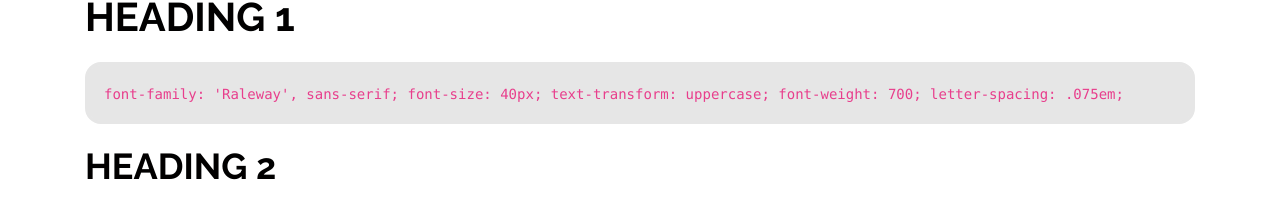
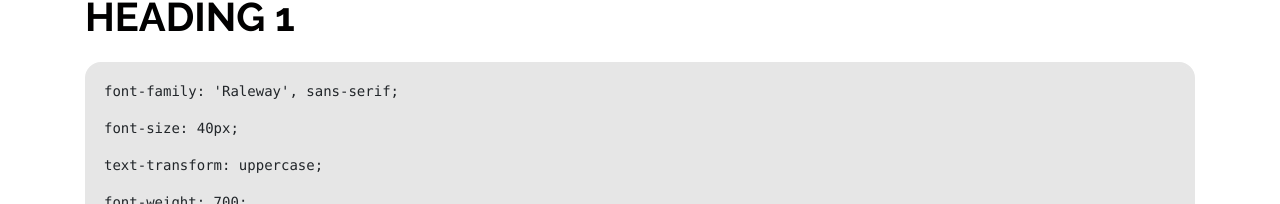
Before and after one commit to u-w0t-m8/DesignSystem, a React (Create React App) app: page /typography in a window 1280 px wide. Shown: the part 748-952 px from the top of the page. Built offline with nearby package versions, Linux system fonts and the light colour scheme.

Commit message:
Dynamically render colour palettes

```diff
--- a/src/Assets/scss/_config.scss
+++ b/src/Assets/scss/_config.scss
@@ -19,10 +19,15 @@ $lightPrimary: #94c0f4;
 $purple: #8472bb;
 $blueMid: #3a6493;
 $teal: #2e9ac5;
-$yellow: #e2b42a;
-$orange: #c57a29;
-$green: #49882e;
+$yellow: #f7c85f; //#e2b42a;
+$orange: #ee6831; //#c57a29;
+$green: #3dba50; //#49882e;
 $pinkle: #a64d79;
+
+$error: $red;
+$warning: $yellow;
+$success: $green;
+
 /*************************************
 
     S P A C I N G
--- a/src/Components/colourPalette.jsx
+++ b/src/Components/colourPalette.jsx
@@ -6,15 +6,15 @@ class ColourPalette extends Component {
     hexCode: this.props.hexCode,
     scss: this.props.scss
   };
-  constructor(props) {
-    super(props);
-    let colourPalleteProperties = new Array(1).fill({
-      hexCode: this.state.hexCode,
-      label: this.state.label,
-      scss: this.state.scss
-    });
-    console.log(colourPalleteProperties);
-  }
+  // constructor(props) {
+  //   super(props);
+  //   let colourPalleteProperties = new Array(1).fill({
+  //     hexCode: this.state.hexCode,
+  //     label: this.state.label,
+  //     scss: this.state.scss
+  //   });
+  //   //console.log(colourPalleteProperties);
+  // }
 
   render() {
     return (
@@ -33,7 +33,7 @@ class ColourPalette extends Component {
               <span>scss:</span>
             </div>
             <div className="col-md-8">
-              <span>{this.state.scss}</span>
+              <span>{this.state.scss};</span>
             </div>
           </div>
           <div className="row">
@@ -45,9 +45,11 @@ class ColourPalette extends Component {
             </div>
           </div>
           <div className="content-code">
-            <code>
-              {this.state.scss}:{this.state.hexCode};
-            </code>
+            <pre>
+              <code>
+                {this.state.scss}: {this.state.hexCode};
+              </code>
+            </pre>
           </div>
         </div>
       </div>
--- /dev/null
+++ b/src/Components/fontAwesomeCollection.jsx
@@ -0,0 +1,21 @@
+import React, { Component } from "react";
+
+class FAIcons extends Component {
+  state = {};
+  render() {
+    return (
+      <div>
+        <p>Font awesome Icon collection</p>
+        <p>
+          <i className="far fa-file-word" />
+          <i class="far fa-file-pdf" />
+        </p>
+        <pre>
+          <code className="html" />
+        </pre>
+      </div>
+    );
+  }
+}
+
+export default FAIcons;
--- a/src/Components/pages/colourPage.jsx
+++ b/src/Components/pages/colourPage.jsx
@@ -21,6 +21,83 @@ class ColourPage extends Component {
       />
     );
   }
+
+  createTable = () => {
+    let labels = [
+      "Dark blue",
+      "Primary Blue",
+      "Light Blue",
+      "Pastel Blue",
+      "Dark Orange",
+      "orange",
+      "light Orange",
+      "pastel Orange",
+      "Error Red",
+      "Warning",
+      "Success Green",
+      "Error Background",
+      "Warning Background",
+      "Success Background",
+      "Purple",
+      "Secondary Blue",
+      "Teal",
+      "Pinkle"
+    ];
+    let scssCodes = [
+      "$darkPrimary",
+      "$primaryColour",
+      "$lightPrimary",
+      "$pastelPrimary",
+      "$darkSecondary",
+      "$SecondaryColour",
+      "$lightSecondary",
+      "$pastelSecondary",
+      "$error",
+      "$warning",
+      "$success",
+      "$errorBG",
+      "$warningBG",
+      "$successBG",
+      "$purple",
+      "$blueMid",
+      "$teal",
+      "$pinkle"
+    ];
+    let hexCodes = [
+      "#154075",
+      "#2A81EA",
+      "#94C0F4",
+      "#E3F2FF",
+      "#C14310",
+      "#EE6831",
+      "#F49D79",
+      "#FAD2C2",
+      "#EF3C3C",
+      "#F7C85F",
+      "#3DBA50",
+      "#FFCECE",
+      "#FFF4DD",
+      "#C0F5C8",
+      "#8472bb",
+      "#3a6493",
+      "#2e9ac5",
+      "#a64d79"
+    ];
+    let tables = [];
+
+    // Outer loop to create parent
+    for (let i = 0; i < labels.length; i++) {
+      //Create the parent and add the children
+      tables.push(
+        <ColourPalette
+          label={labels[i]}
+          scss={scssCodes[i]}
+          hexCode={hexCodes[i]}
+        />
+      );
+    }
+    return tables;
+  };
 
   render() {
     return (
@@ -55,29 +132,33 @@ class ColourPage extends Component {
           <ProjectTitle logo={logo} title={"Report Jazz Colour palette"} />
 
           <div className="content" />
+
+          {/* dynamically rendering from array */}
+          {/* <div className="row test">{this.createTable()}</div> */}
+
           <div className="col-md-12">
             <div className="row">
               {this.renderPalette(
                 "Dark Blue",
-                "$darkPrimary;",
+                "$darkPrimary",
                 "#154075",
                 "#fff"
               )}
               {this.renderPalette(
                 "Primary Blue",
-                "$primaryColour;",
+                "$primaryColour",
                 "#2A81EA",
                 "#fff"
               )}
               {this.renderPalette(
                 "Light Blue",
-                "$lightPrimary;",
+                "$lightPrimary",
                 "#94C0F4",
                 "#000"
               )}
               {this.renderPalette(
                 "Pastel Blue",
-                "$pastelPrimary;",
+                "$pastelPrimary",
                 "#E3F2FF",
                 "#000"
               )}
@@ -86,36 +167,36 @@ class ColourPage extends Component {
             <div className="row">
               {this.renderPalette(
                 "Dark Orange",
-                "$darkSecondary;",
+                "$darkSecondary",
                 "#C14310",
                 "#fff"
               )}
               {this.renderPalette(
                 "Orange",
-                "$SecondaryColour;",
+                "$SecondaryColour",
                 "#EE6831",
                 "#fff"
               )}
               {this.renderPalette(
                 "Light Orange",
-                "$lightSecondary;",
+                "$lightSecondary",
                 "#F49D79",
                 "#000"
               )}
               {this.renderPalette(
                 "Pastel Orange",
-                "$pastelSecondary;",
+                "$pastelSecondary",
                 "#FAD2C2",
                 "#000"
               )}
             </div>
 
             <div className="row">
-              {this.renderPalette("Error red", "$error;", "#EF3C3C", "#fff")}
-              {this.renderPalette("Warning", "$warning;", "#F7C85F", "#000")}
+              {this.renderPalette("Error red", "$error", "#EF3C3C", "#fff")}
+              {this.renderPalette("Warning", "$warning", "#F7C85F", "#000")}
               {this.renderPalette(
                 "Success Green",
-                "$success;",
+                "$success",
                 "#3DBA50",
                 "#fff"
               )}
@@ -124,20 +205,20 @@ class ColourPage extends Component {
             <div className="row">
               {this.renderPalette(
                 "Error Background",
-                "$errorBG;",
+                "$errorBG",
                 "#FFCECE",
                 "#000"
               )}
 
               {this.renderPalette(
                 "Warning Background",
-                "$warningBG;",
+                "$warningBG",
                 "#FFF4DD",
                 "#000"
               )}
               {this.renderPalette(
                 "Success Background",
-                "$successBG;",
+                "$successBG",
                 "#C0F5C8",
                 "#000"
               )}
@@ -145,6 +226,14 @@ class ColourPage extends Component {
 
             <div className="row">
               {this.renderPalette("purple", "$purple", "#8472bb", "#fff")}
+              {this.renderPalette(
+                "Secondary blue",
+                "$blueMid",
+                "#3a6493",
+                "#fff"
+              )}
+              {this.renderPalette("Teal", "$teal", "#2e9ac5", "#fff")}
+              {this.renderPalette("Pinkle", "$pinkle", "#a64d79", "#fff")}
             </div>
           </div>
         </div>
--- a/src/Components/pages/howItWorks.jsx
+++ b/src/Components/pages/howItWorks.jsx
@@ -23,7 +23,14 @@ class HowItWorks extends Component {
               There may be repeating elements or components for every product
             </p>
 
-            <p>link to confluence page</p>
+            <a
+              href="https://digitalcarpenter.atlassian.net/wiki/spaces/FR/pages/836927570/Requirements+-+Draft?atlOrigin=eyJpIjoiMTMyMzRlZmJhYTg5NGViOThiMThkMjcyYzA0N2QzMzgiLCJwIjoiYyJ9"
+              target="_blank"
+            >
+              Confluence requirement page
+            </a>
+
+            <p>More details in link above.</p>
           </div>
         </div>
       </div>
--- a/src/Components/pages/layout.jsx
+++ b/src/Components/pages/layout.jsx
@@ -65,7 +65,7 @@ class Layout extends Component {
             <div className="content">
               <h2>Button layout</h2>
               <p>button variations and purposes</p>
-              <Button />
+              <Button label={"test"} buttonbg={"#ff1755"} />
             </div>
           </div>
         </div>
--- a/src/Components/pages/typography.jsx
+++ b/src/Components/pages/typography.jsx
@@ -4,6 +4,7 @@ import React, { Component } from "react";
 import ProjectTitle from "../projectTitle";
 import BannerTitle from "../bannerTitle";
 import TypoPalette from "../typographyPalette";
+import FAIcon from "../fontAwesomeCollection";
 
 //logo import
 import logo from "../../Assets/images/logoDark.png";
@@ -102,6 +103,11 @@ class Typography extends Component {
             <p>Caption</p>
             <p>Overline</p>
           </div>
+
+          <div className="font-awesome-icons">
+            <h2>Font Awesome Icons</h2>
+            <FAIcon />
+          </div>
         </div>
       </div>
     );
--- a/src/Components/typographyPalette.jsx
+++ b/src/Components/typographyPalette.jsx
@@ -38,32 +38,44 @@ class TypoPalette extends Component {
           {this.props.ffamily == null ? (
             " "
           ) : (
+            <pre>
               <code>font-family: {this.props.ffamily}; </code>
+            </pre>
           )}
           {this.props.fsize == null ? (
             " "
           ) : (
+            <pre>
               <code>font-size: {this.props.fsize}; </code>
+            </pre>
           )}
           {this.props.transform == null ? (
             " "
           ) : (
+            <pre>
               <code>text-transform: {this.props.transform}; </code>
+            </pre>
           )}
           {this.props.fweight == null ? (
             " "
           ) : (
+            <pre>
               <code>font-weight: {this.props.fweight}; </code>
+            </pre>
           )}
           {this.props.lHeight == null ? (
             " "
           ) : (
+            <pre>
               <code>line-height: {this.props.lheight}; </code>
+            </pre>
           )}
           {this.props.letterSpace == null ? (
             " "
           ) : (
+            <pre>
               <code>letter-spacing: {this.props.letterSpace}; </code>
+            </pre>
           )}
         </div>
       </div>
```
Also changed, not shown: src/Components/button.jsx (+30 -5 lines). Lines whose indentation alone changed are shown as unchanged.
